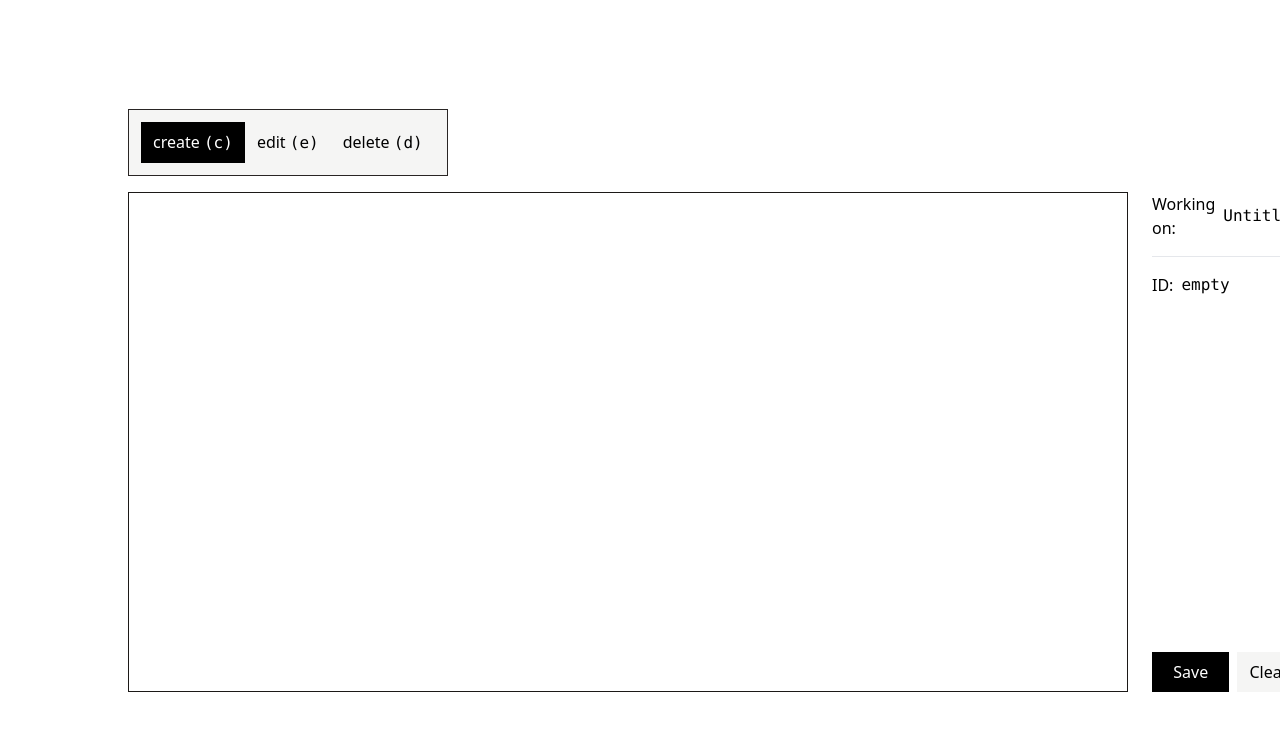
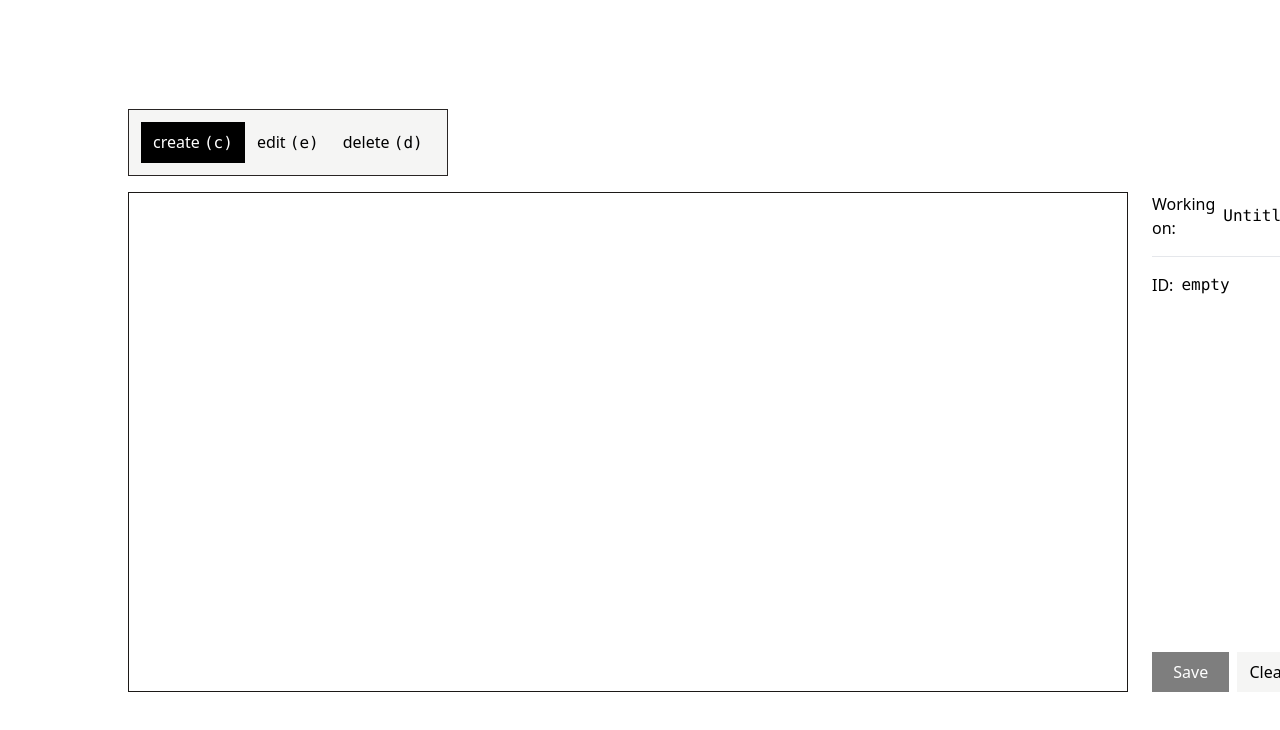
Before and after one commit to HuriHuchi/map-editor-poc, a React (Vite) app: page / in a window 1280 px wide. Shown: the top 730 px of the page. Built offline with nearby package versions, Linux system fonts and the light colour scheme.

Commit message:
improve ui & refactor codes

```diff
--- a/src/components/History/History.tsx
+++ b/src/components/History/History.tsx
@@ -1,29 +1,29 @@
 import { cn, formatDate } from '@/lib/utils'
-import { useActions, useHistories, useViewingHistoryId } from '@/stores'
+import { useActions, useHistories, useCurrentHistoryId } from '@/stores'
 import type { History as IHistory } from '@/types'
 
 export function History() {
   const histories = useHistories()
-  const viewingId = useViewingHistoryId()
+  const currentHistoryId = useCurrentHistoryId()
   const { viewHistory } = useActions()
 
   const hasHistory = histories.length > 0
 
   return hasHistory ? (
     <div className='mt-6'>
-      <div className='flex mb-4 gap-2'>
+      <div className='flex mb-4 gap-2 justify-between'>
         <h1 className='text-lg font-bold'>History</h1>
-        {viewingId && (
+        {currentHistoryId ? (
           <button
             className='text-stone-500 text-sm rounded-lg p-1 hover:bg-stone-100 top-[2px] relative'
             onClick={() => viewHistory(null)}>
-            unselect
+            Unselect
           </button>
-        )}
+        ) : null}
       </div>
       <ul className='flex flex-col gap-3'>
         {histories.map((h) => (
-          <HistoryItem key={h.historyId} {...h} selected={viewingId === h.historyId} />
+          <HistoryItem key={h.historyId} {...h} selected={currentHistoryId === h.historyId} />
         ))}
       </ul>
     </div>
--- a/src/components/Panel/Panel.tsx
+++ b/src/components/Panel/Panel.tsx
@@ -1,11 +1,12 @@
-import { useActions, useSelectedEntityId, useViewingHistoryId } from '@/stores'
+import { useActions, useEntityIds, useSelectedEntityId, useCurrentHistoryId } from '@/stores'
 import { Button, Row } from '@/components'
 import { SizeSlider } from './SizeSlider'
 import { ColorPicker } from './ColorPicker'
 
 export function Panel() {
   const selectedId = useSelectedEntityId()
-  const historyId = useViewingHistoryId()
+  const historyId = useCurrentHistoryId()
+  const ids = useEntityIds()
   const { saveHistory, deleteAllEntities } = useActions()
 
   return (
@@ -28,7 +29,7 @@ export function Panel() {
         )}
       </div>
       <div className='flex gap-2'>
-        <Button className='hover:bg-stone-800 flex-1' onClick={saveHistory}>
+        <Button className='flex-1' disabled={ids.length === 0} onClick={saveHistory}>
           Save
         </Button>
         <Button variant='secondary' onClick={deleteAllEntities}>
--- a/src/components/Toolbar/Toolbar.tsx
+++ b/src/components/Toolbar/Toolbar.tsx
@@ -26,7 +26,7 @@ export function Toolbar() {
 
   return (
     <div className='p-3 bg-stone-100 border border-stone-800 self-start mb-4'>
-      {['create', 'edit', 'delete'].map((m) => (
+      {(['create', 'edit', 'delete'] as Mode[]).map((m) => (
         <Button
           key={m}
           variant={m === mode ? 'primary' : 'secondary'}
--- a/src/components/ui/Button.tsx
+++ b/src/components/ui/Button.tsx
@@ -2,15 +2,25 @@ import { cn } from '@/lib/utils'
 
 interface ButtonProps extends React.HTMLAttributes<HTMLButtonElement> {
   variant?: 'primary' | 'secondary'
+  disabled?: boolean
 }
 
-export function Button({ children, className, variant = 'primary', ...props }: ButtonProps) {
+export function Button({
+  children,
+  className,
+  variant = 'primary',
+  disabled = false,
+  ...props
+}: ButtonProps) {
   return (
     <button
+      disabled={disabled}
       className={cn(
         'px-3 py-2',
         variant === 'primary' && 'bg-black text-white',
         variant === 'secondary' && 'bg-stone-100 text-black',
+        disabled && 'opacity-50',
+        variant === 'primary' && !disabled && 'hover:bg-stone-800',
         className,
       )}
       {...props}>
--- a/src/stores/index.ts
+++ b/src/stores/index.ts
@@ -12,7 +12,7 @@ type State = {
   editorEl: HTMLDivElement | null
   selectedEntityId: string | null
   savedHistories: History[]
-  viewingHistoryId: string | null
+  currentHistoryId: string | null
 }
 
 type Actions = {
@@ -42,7 +42,7 @@ export const useStore = create<Store>()(
     editorEl: null,
     selectedEntityId: null,
     savedHistories: [],
-    viewingHistoryId: null,
+    currentHistoryId: null,
     actions: {
       initEditor: (el) => set({ editorEl: el }),
       updateMode: (mode) => set({ mode }),
@@ -77,14 +77,14 @@ export const useStore = create<Store>()(
       saveHistory: () =>
         set((state) => {
           // if editing history
-          if (state.viewingHistoryId) {
+          if (state.currentHistoryId) {
             const history = state.savedHistories.find((h) => h.historyId === state.viewingHistoryId)
             if (!history) return
 
             history.entities = state.ids.map((id) => state.entities[id])
             history.updatedAt = new Date().toISOString()
 
-            state.viewingHistoryId = null
+            state.currentHistoryId = null
           } else {
             // if new history
             const entities = state.ids.map((id) => state.entities[id])
@@ -97,7 +97,7 @@ export const useStore = create<Store>()(
         }),
       viewHistory: (id) =>
         set((state) => {
-          state.viewingHistoryId = id
+          state.currentHistoryId = id
           const history = state.savedHistories.find((h) => h.historyId === id)
 
           if (!history) {
@@ -131,6 +131,6 @@ export const useMode = () => useStore((s) => s.mode)
 export const useSelectedEntityId = () => useStore((s) => s.selectedEntityId)
 export const useEditor = () => useStore((s) => s.editorEl)
 export const useHistories = () => useStore((s) => s.savedHistories)
-export const useViewingHistoryId = () => useStore((s) => s.viewingHistoryId)
+export const useCurrentHistoryId = () => useStore((s) => s.currentHistoryId)
 
 export const useActions = () => useStore((s) => s.actions)
```
